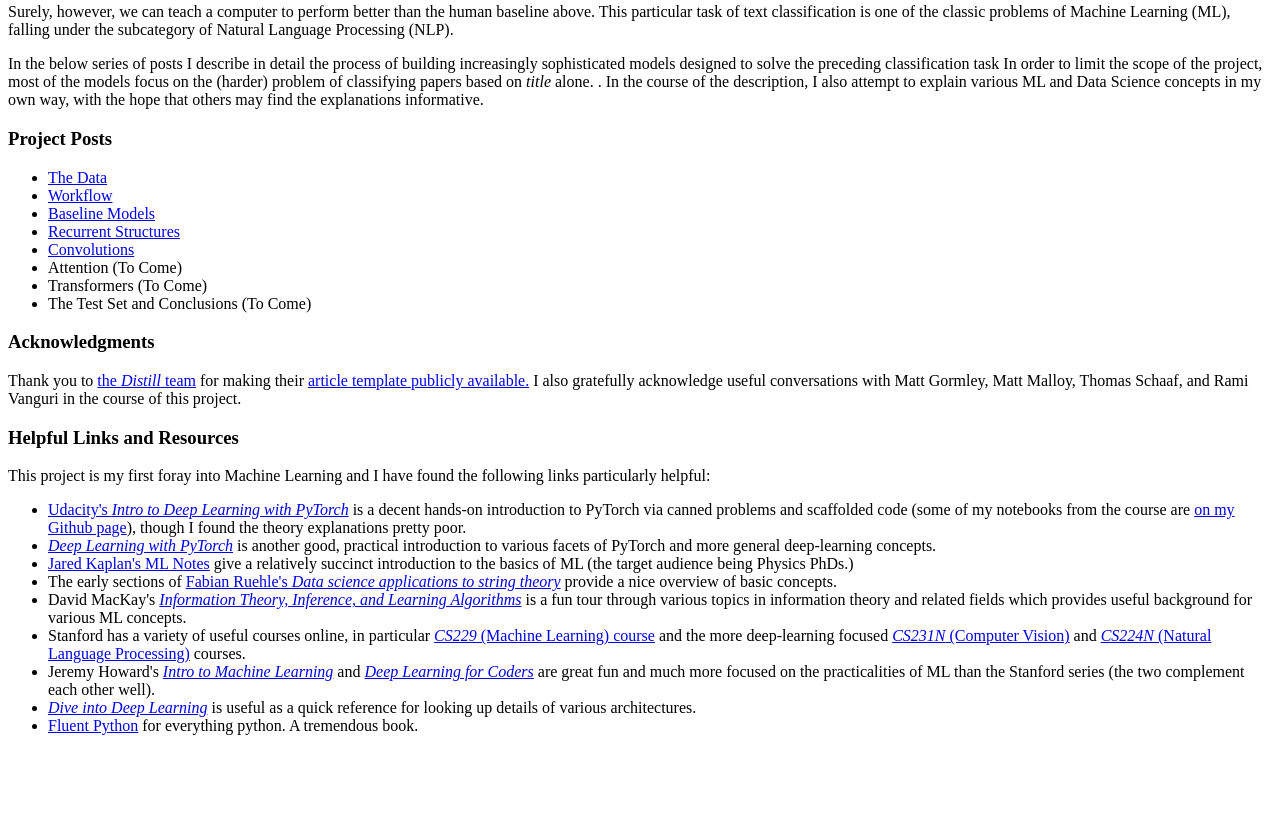
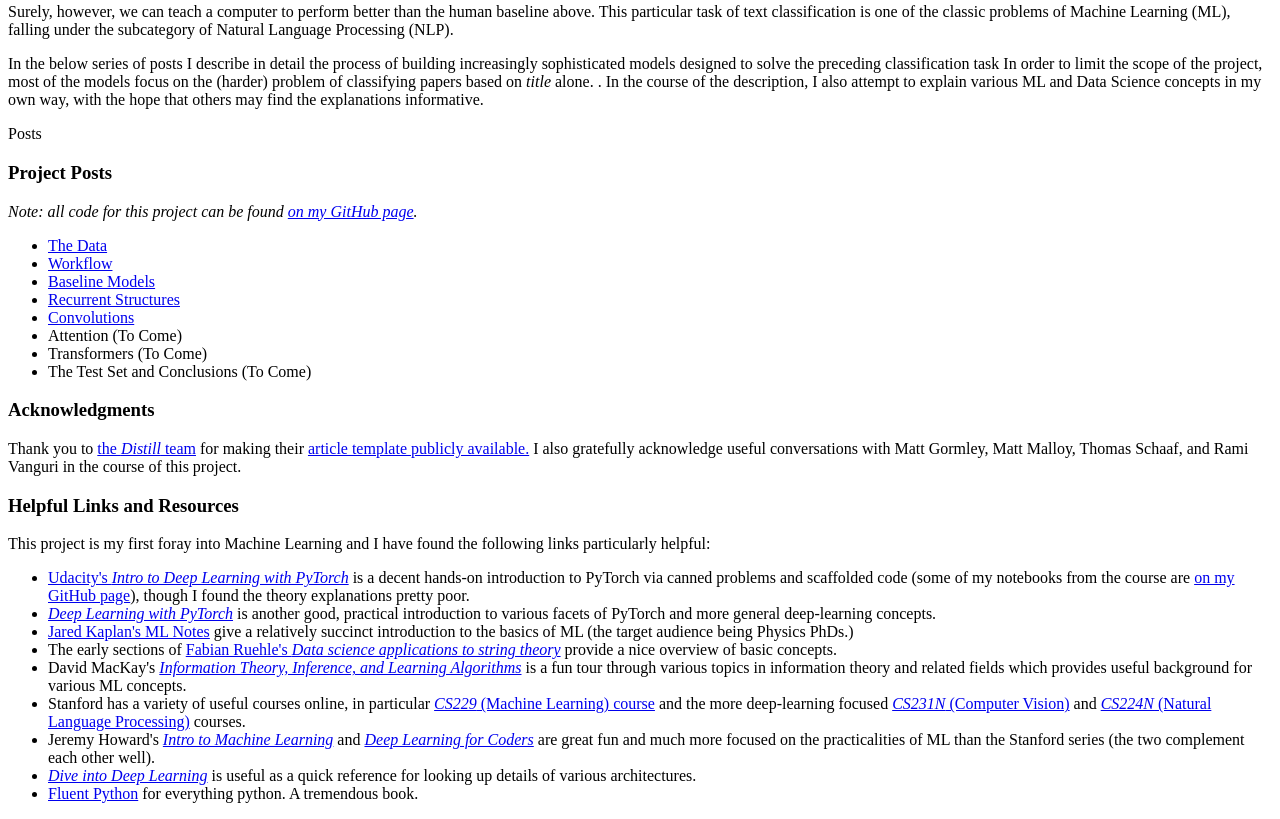
Before and after one commit to garrett361/arxiv-vixra-intro, a plain HTML site: page src/index.ejs in a window 1280 px wide. Shown: the part 818-1637 px from the top of the page. Before the commit the page ends 1569 px from the top, so only its background shows below. Drawn offline with nearby package versions, Linux system fonts and the light colour scheme; files that its build step writes are made by us from their sources; a script that the page names is missing.

Commit message:
Regenerated static html.

```diff
--- a/src/index.ejs
+++ b/src/index.ejs
@@ -157,10 +157,16 @@ as with /static as their root. E.g. <img src="/diagrams/fig1.png">
       </d-footnote>. In the course of the description, I also attempt to explain various ML and Data Science
       concepts
       in my own way, with the hope that others may find the explanations informative.
-    </p>
+    </p>Posts
 
 
     <h3>Project Posts</h3>
+
+    <p>
+      <em>
+        Note: all code for this project can be found <a target='_blank' rel='noopener noreferrer' href='https://github.com/garrett361/arxiv-vixra-ml'>on my GitHub page</a>.
+      </em>
+    </p>
 
     <ul>
       <li>
@@ -230,7 +236,7 @@ as with /static as their root. E.g. <img src="/diagrams/fig1.png">
             PyTorch</em></a> is a decent hands-on introduction to <d-code language='python'>PyTorch</d-code> via canned
         problems and scaffolded
         code (some of my notebooks from the course are <a target='_blank' rel='noopener noreferrer'
-          href='https://github.com/garrett361/udacity-dlwpt'>on my Github page</a>), though I found the theory
+          href='https://github.com/garrett361/udacity-dlwpt'>on my GitHub page</a>), though I found the theory
         explanations pretty poor.
       </li>
       <li>
```
Also changed, not shown: index.html.
